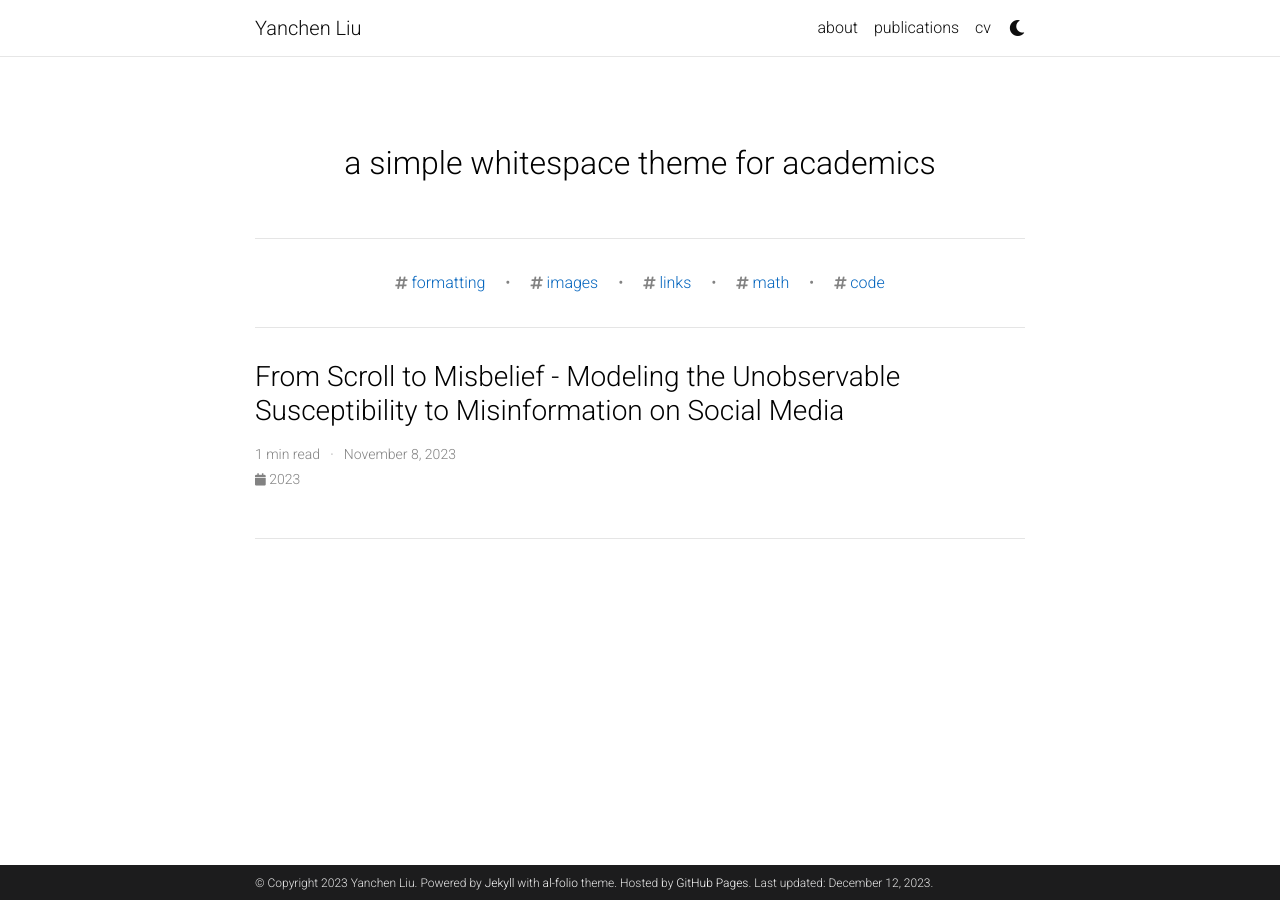
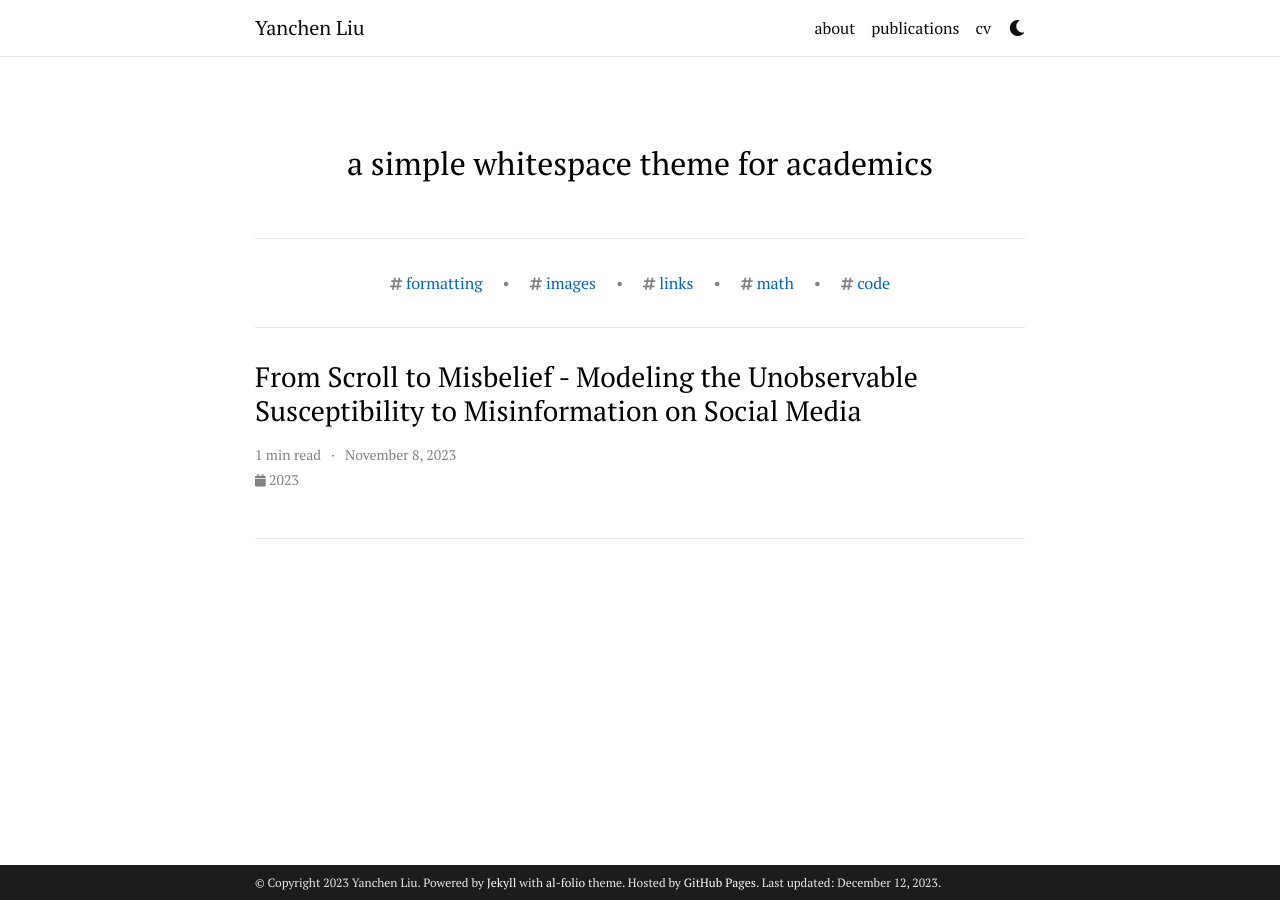
Before and after one commit to liuyanchen1015/liuyanchen1015.github.io, a Jekyll site: the page built from blog/index.html, in a window 1280 px wide. Built offline with Jekyll 4.4.1, drawn with Linux system fonts in a browser that asks for light colours; the list of posts is cut into pages by our own code; comment, search, counter and statistics services are not loaded; a style sheet for code colours, icons or effects is not loaded.

Commit message:
Update _base.scss

```diff
--- a/_sass/_base.scss
+++ b/_sass/_base.scss
@@ -133,8 +133,11 @@
 
 // Typography
 
+@import url('https://fonts.googleapis.com/css2?family=PT+Serif&display=swap');
+
 p, h1, h2, h3, h4, h5, h6, em, div, li, span, strong {
   color: var(--global-text-color);
+  font-family: 'PT Serif', serif;
 }
 
 hr {
```
